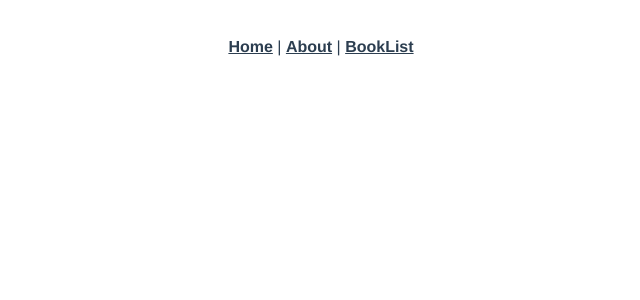
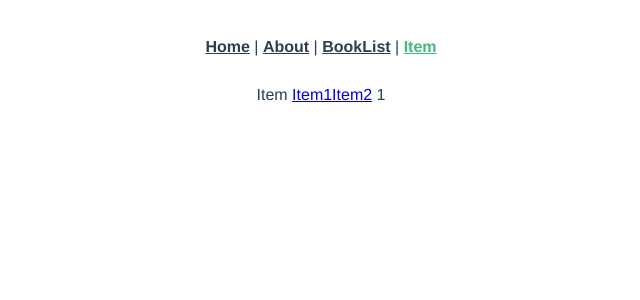
Before and after one commit to batablo/test, a Vue app: page /item/1 in a window 1280 px wide. Shown: the top 300 px of the page, without its empty margins (319-959 px from the left). Built offline with nearby package versions, Linux system fonts and the light colour scheme.

Commit message:
add: 動的パラメータでwatchを使用

```diff
--- a/src/App.vue
+++ b/src/App.vue
@@ -4,7 +4,8 @@
       <router-link to="/">Home</router-link> |
       <!-- <router-link to="/about" tag="button">About</router-link> -->
       <router-link to="/about">About</router-link> |
-      <router-link to="/book">BookList</router-link>
+      <router-link to="/book">BookList</router-link> |
+      <router-link to="/item/1">Item</router-link>
     </div>
     <router-view />
   </div>
--- a/src/router/index.js
+++ b/src/router/index.js
@@ -2,6 +2,7 @@
 import VueRouter from 'vue-router';
 import Home from '../views/Home.vue';
 import BookList from '@/views/BookList.vue';
+import Item from '@/views/Item.vue';
 import BookDetail from '@/components/BookDetail.vue';
 
 /**
@@ -41,6 +42,11 @@
       content: route.params.content,
     }),
   },
+  {
+    path: '/item/:id',
+    name: 'item',
+    component: Item,
+  },
 ];
 
 const router = new VueRouter({
--- /dev/null
+++ b/src/views/Item.vue
@@ -0,0 +1,25 @@
+<template>
+  <div>
+    Item
+    <router-link to="1">Item1</router-link>
+    <router-link to="2">Item2</router-link>
+    {{ $route.params.id }}
+  </div>
+</template>
+
+<script>
+export default {
+  created() {
+    // Item1,2を押しても再読み込みが起きず、ライフサイクルフック(created)が走らない
+    console.log('created');
+  },
+  watch: {
+    $route(to, from) {
+      console.log(to);
+      console.log(from);
+    },
+  },
+};
+</script>
+
+<style></style>
```
